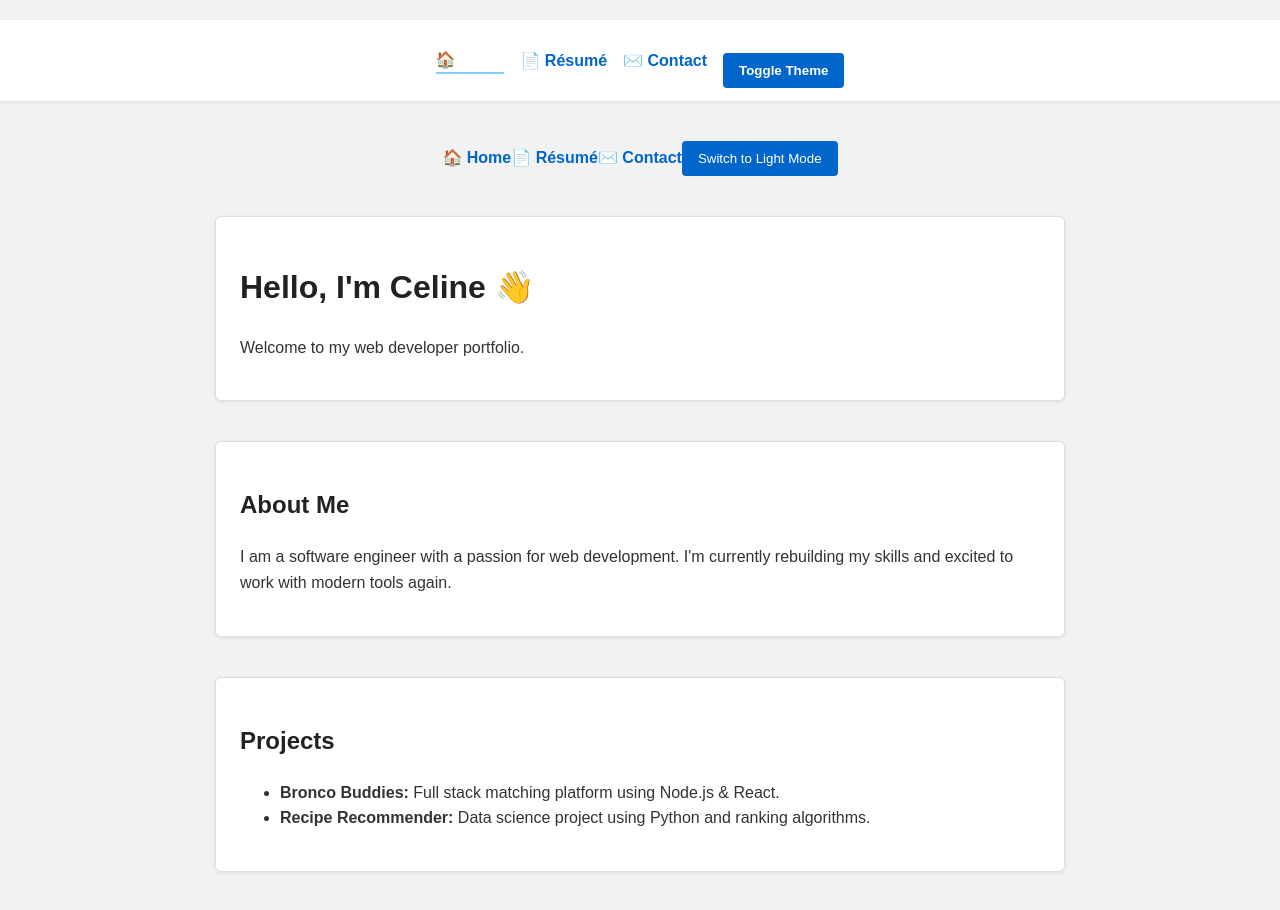
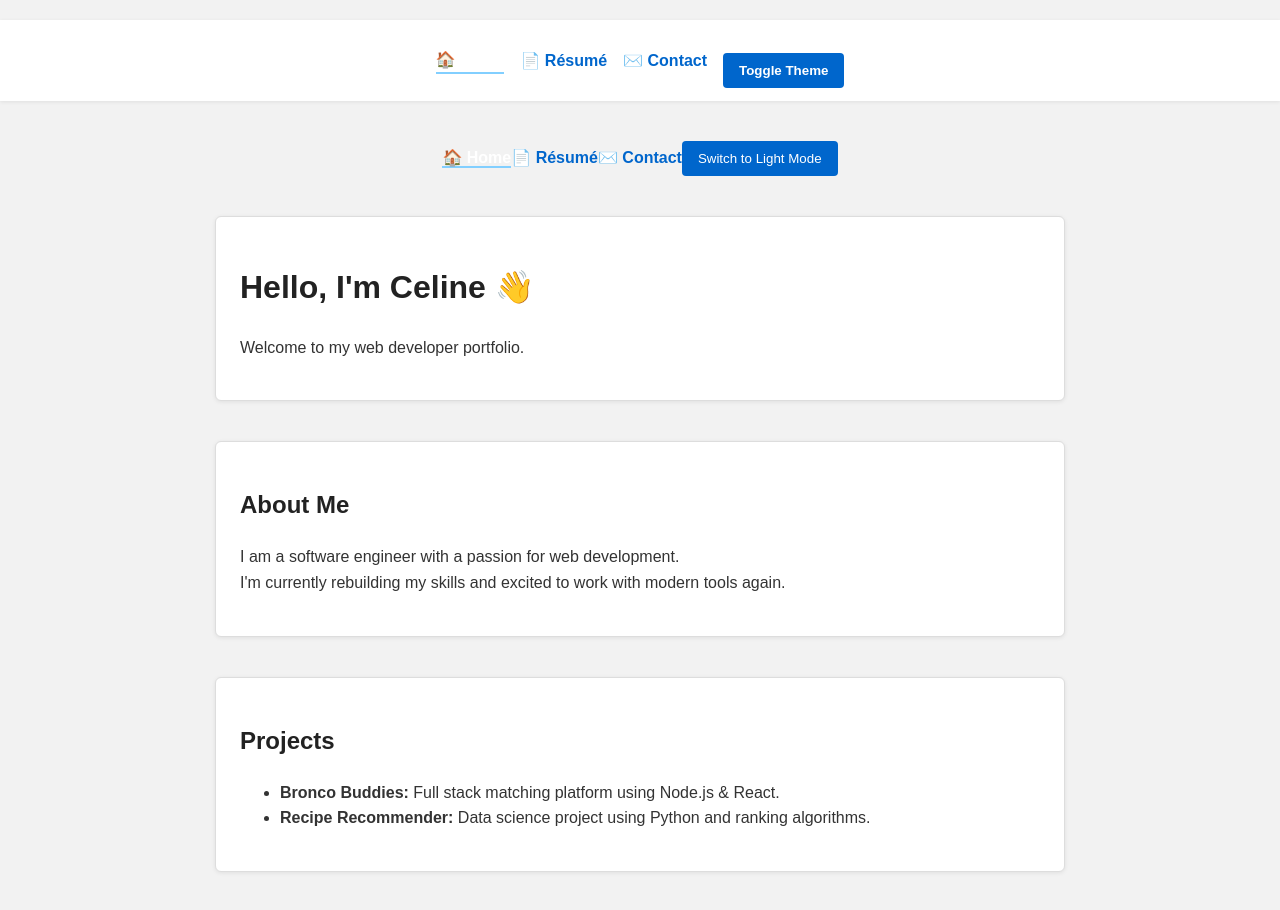
Before and after one commit to celinem13/portfolio-website, a React (Create React App) app: page / in a window 1280 px wide. Built offline with nearby package versions, Linux system fonts and the light colour scheme.

Commit message:
Update Home.js

```diff
--- a/src/pages/Home.js
+++ b/src/pages/Home.js
@@ -1,33 +1,33 @@
-// src/components/Home.js
 import React from 'react';
+import { NavLink } from 'react-router-dom'; // ✅ Import NavLink
 
 function Home() {
   return (
     <div>
-      {/* ───── Top-bar menu ───── */}
+      {/* Top-bar menu */}
       <nav className="navbar">
-        <a href="/">🏠 Home</a>
-        <a href="/resume">📄 Résumé</a>
-        <a href="/contact">✉️ Contact</a>
+        <NavLink to="/">🏠 Home</NavLink>
+        <NavLink to="/resume">📄 Résumé</NavLink>
+        <NavLink to="/contact">✉️ Contact</NavLink>
         <button id="theme-toggle">Switch to Light Mode</button>
       </nav>
 
-      {/* ───── Intro Header ───── */}
+      {/* Intro Header */}
       <header>
         <h1>Hello, I'm Celine 👋</h1>
         <p>Welcome to my web developer portfolio.</p>
       </header>
 
-      {/* ───── About me section ───── */}
+      {/* About me section */}
       <section>
         <h2>About Me</h2>
         <p>
-          I am a software engineer with a passion for web development.
+          I am a software engineer with a passion for web development. <br />
           I'm currently rebuilding my skills and excited to work with modern tools again.
         </p>
       </section>
 
-      {/* ───── Projects I have done ───── */}
+      {/* Projects I have done */}
       <section>
         <h2>Projects</h2>
         <ul>
```
